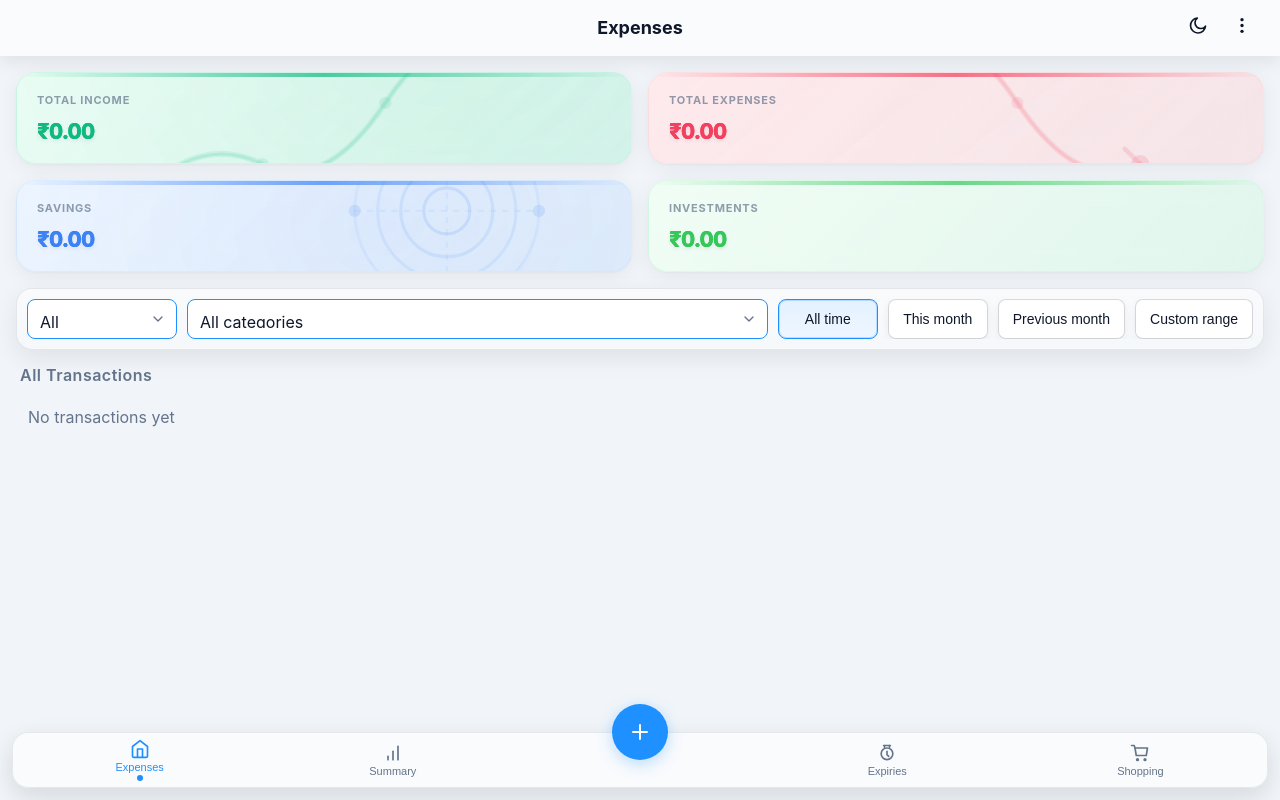
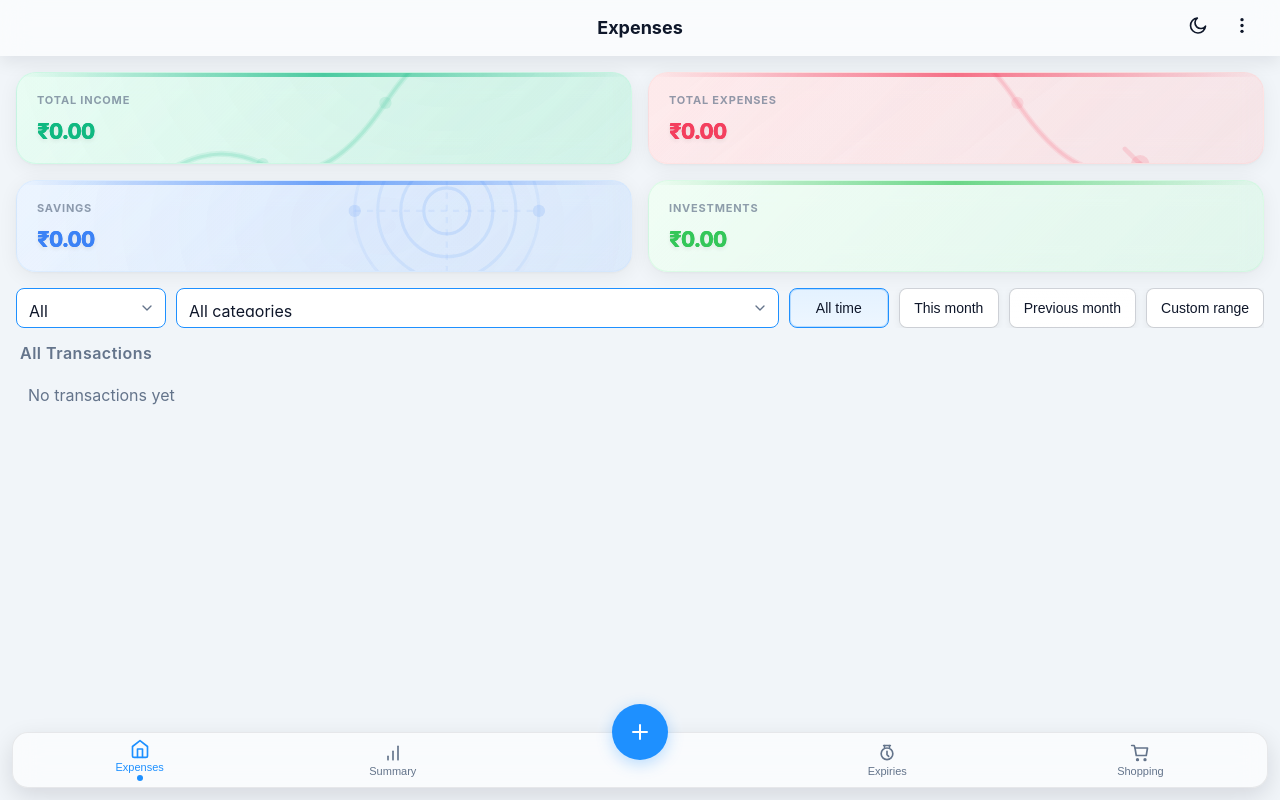
Before and after one commit to lijojose43/expense-tracker, a plain HTML site: page index.html in a window 1280 px wide. Drawn offline with nearby package versions, Linux system fonts and the light colour scheme.

Commit message:
design fixes

```diff
--- a/app.css
+++ b/app.css
@@ -640,27 +640,8 @@ html:not([data-theme="dark"]) .summary .card:nth-child(4) {
   display: flex;
   flex-direction: column;
   gap: 10px;
+  margin-bottom: 15px !important; /* Add space between filters and transactions */
   overflow-x: hidden;
-  padding: 10px;
-  border-radius: 16px;
-  background: linear-gradient(
-    180deg,
-    rgba(255, 255, 255, 0.55),
-    rgba(255, 255, 255, 0.35)
-  );
-  -webkit-backdrop-filter: blur(10px);
-  backdrop-filter: blur(10px);
-  border: 1px solid rgba(2, 6, 23, 0.08);
-  box-shadow: 0 8px 24px rgba(2, 6, 23, 0.08);
-}
-[data-theme="dark"] .filters {
-  background: linear-gradient(
-    180deg,
-    rgba(15, 23, 42, 0.55),
-    rgba(15, 23, 42, 0.35)
-  );
-  border-color: rgba(148, 163, 184, 0.18);
-  box-shadow: 0 10px 28px rgba(0, 0, 0, 0.45);
 }
 .filters select {
   flex: 1;
```
